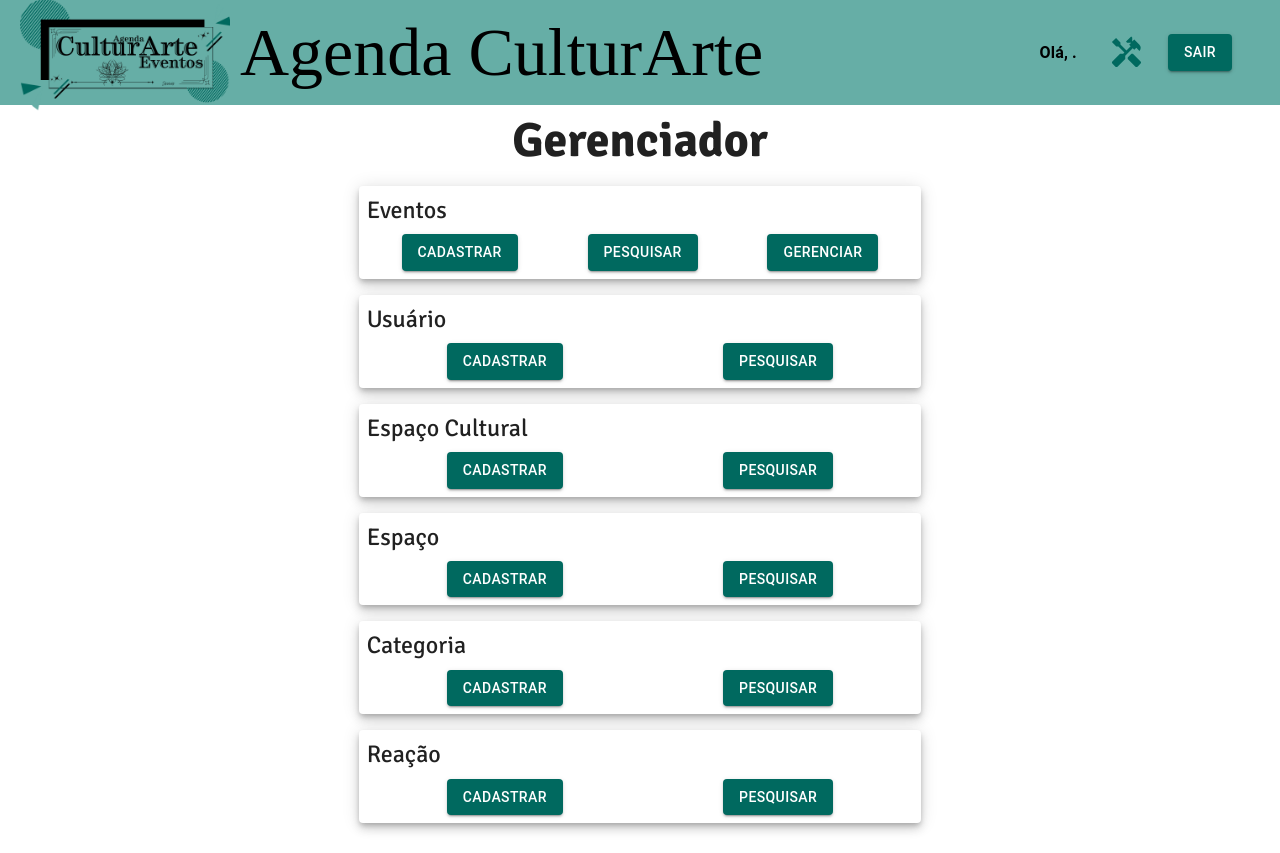
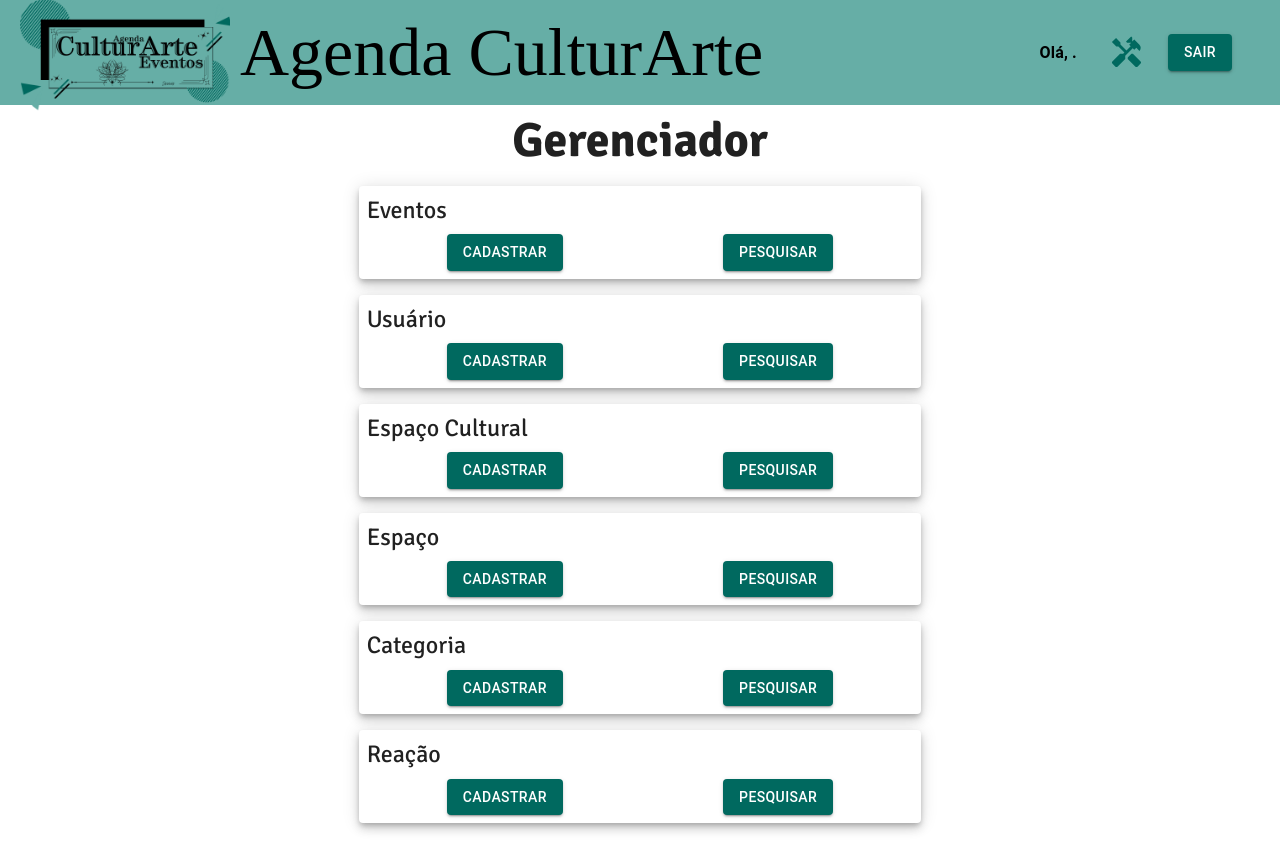
Before and after one commit to jsvivis/SGA_CulturArte-Eventos, a React (Vite) app in the folder Calendar/: page /manager in a window 1280 px wide. Built offline with nearby package versions, Linux system fonts and the light colour scheme; sample sign-in values are in the browser's storage.

Commit message:
Atualização no gerenciador de eventos

```diff
--- a/Calendar/src/components/manager.jsx
+++ b/Calendar/src/components/manager.jsx
@@ -64,14 +64,6 @@ export default function Manager() {
                     color="secondary"
                   >
                     Pesquisar
-                  </Button>
-                  <Button
-                    component={RouterLink}
-                    to="/gerenciarevento"
-                    variant="contained"
-                    color="secondary"
-                  >
-                    Gerenciar
                   </Button>
                 </Box>
               </Paper>
```
